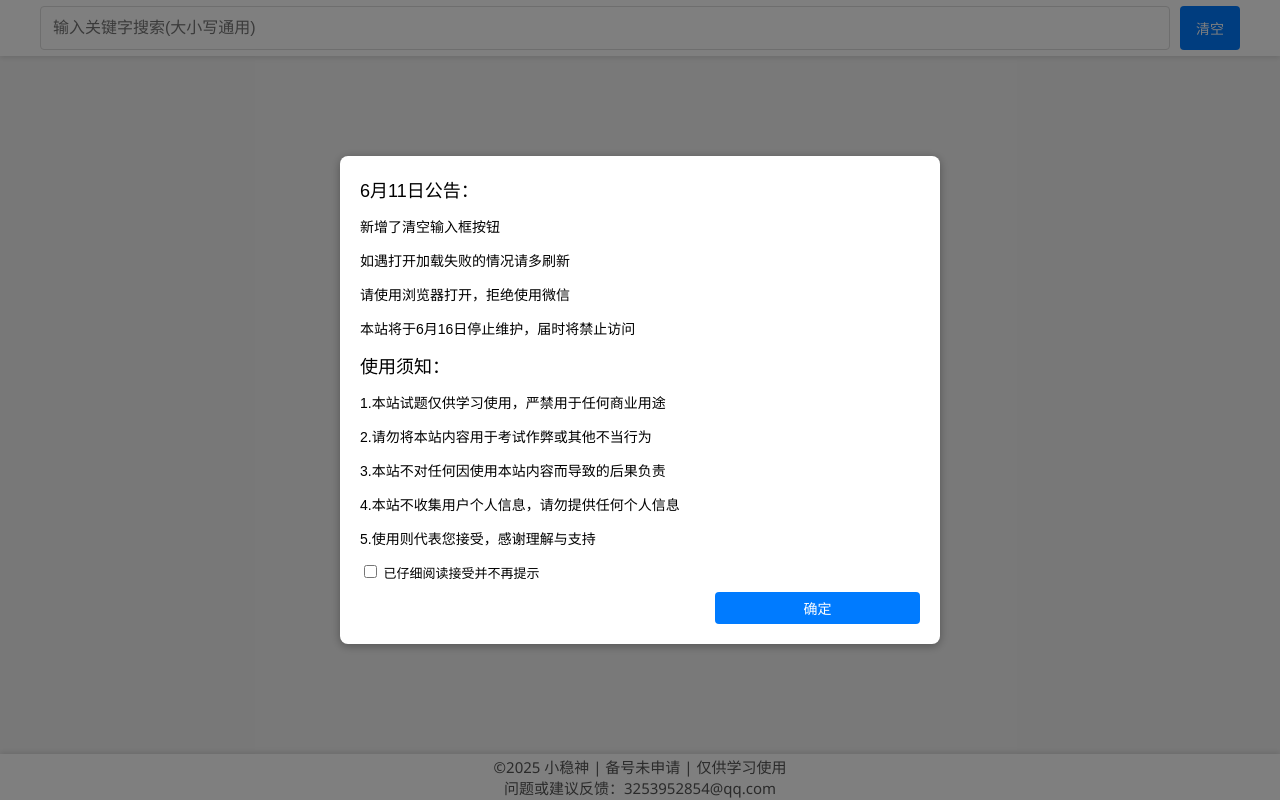
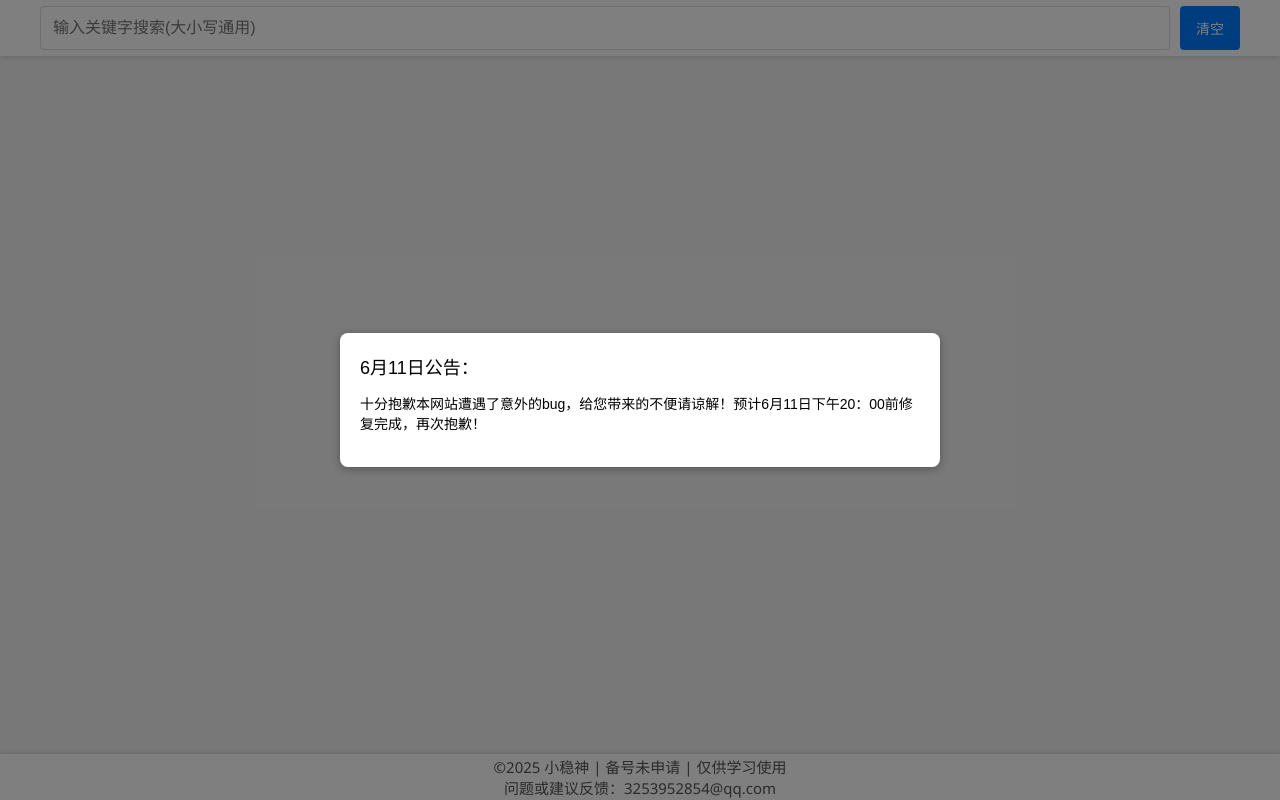
Before and after one commit to xws666/JavaWebTest, a plain HTML site: page index.html in a window 1280 px wide. Drawn offline with Linux system fonts and the light colour scheme.

Commit message:
更新 index.html

```diff
--- a/index.html
+++ b/index.html
@@ -149,24 +149,7 @@
     <div class="popup-content">
       <div class="popup-title">6月11日公告：</div>
       <div class="popup-text">
-        <p>新增了清空输入框按钮</p>
-        <p>如遇打开加载失败的情况请多刷新</p>
-        <p>请使用浏览器打开，拒绝使用微信</p>
-        <p>本站将于6月16日停止维护，届时将禁止访问</p>
-      </div>
-      <div class="popup-title">使用须知：</div>
-      <div class="popup-text">
-        <p>1.本站试题仅供学习使用，严禁用于任何商业用途</p>
-        <p>2.请勿将本站内容用于考试作弊或其他不当行为</p>
-        <p>3.本站不对任何因使用本站内容而导致的后果负责</p>
-        <p>4.本站不收集用户个人信息，请勿提供任何个人信息</p>
-        <p>5.使用则代表您接受，感谢理解与支持</p>
-      </div>
-      <label style="font-size: 13px;">
-        <input type="checkbox" id="noShowCheckbox"> 已仔细阅读接受并不再提示
-      </label>
-      <div class="popup-buttons" style="text-align: right; margin-top: 10px;">
-        <button onclick="closePopup()">确定</button>
+        <p>十分抱歉本网站遭遇了意外的bug，给您带来的不便请谅解！预计6月11日下午20：00前修复完成，再次抱歉！</p>
       </div>
     </div>
   </div>
```
